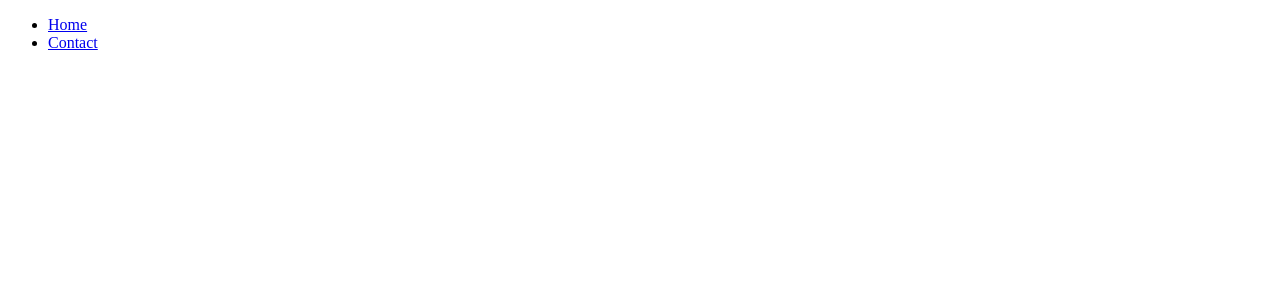
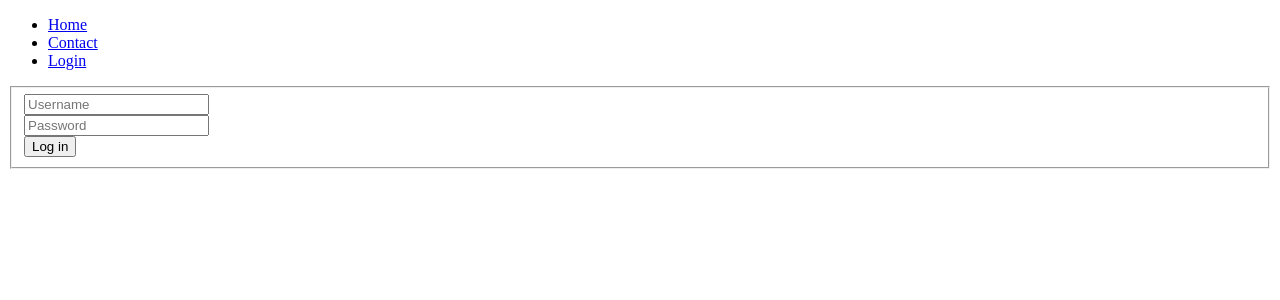
Before and after one commit to Noroff-FEU-Assignments/project-exam-2-Andstyv, a React (Create React App) app: page /login in a window 1280 px wide. Before the commit this address had no page. Shown: the top 300 px of the page. Built offline with nearby package versions, Linux system fonts and the light colour scheme.

Commit message:
Added login form and auth context

```diff
--- a/package.json
+++ b/package.json
@@ -3,16 +3,19 @@
   "version": "0.1.0",
   "private": true,
   "dependencies": {
+    "@hookform/resolvers": "^2.9.7",
     "@testing-library/jest-dom": "^5.16.5",
     "@testing-library/react": "^13.3.0",
     "@testing-library/user-event": "^13.5.0",
     "axios": "^0.27.2",
     "react": "^18.2.0",
     "react-dom": "^18.2.0",
+    "react-hook-form": "^7.34.2",
     "react-router-dom": "^6.3.0",
     "react-scripts": "5.0.1",
     "styled-components": "^5.3.5",
-    "web-vitals": "^2.1.4"
+    "web-vitals": "^2.1.4",
+    "yup": "^0.32.11"
   },
   "scripts": {
     "start": "react-scripts start",
--- a/src/App.js
+++ b/src/App.js
@@ -1,9 +1,11 @@
 import React from "react";
 import { Route, Routes } from "react-router-dom";
 import "./App.css";
+import AdminPage from "./components/admin/AdminPage";
 import ContactPage from "./components/contact/ContactPage";
 import HomePage from "./components/home/HomePage";
 import Nav from "./components/layout/Nav";
+import LoginPage from "./components/login/LoginPage";
 
 function App() {
   return (
@@ -13,6 +15,8 @@ function App() {
         <Routes>
           <Route exact path="/" element={<HomePage />} />
           <Route path="/contact" element={<ContactPage />} />
+          <Route path="/login" element={<LoginPage />} />
+          <Route path="/admin" element={<AdminPage />} />
         </Routes>
       </div>
     </>
--- a/src/components/admin/AdminPage.js
+++ b/src/components/admin/AdminPage.js
@@ -12,7 +12,7 @@ function AdminPage() {
     }
   });
 
-  return <div>Admin</div>;
+  return <div>This is admin page</div>;
 }
 
 export default AdminPage;
--- a/src/components/layout/Nav.js
+++ b/src/components/layout/Nav.js
@@ -10,6 +10,9 @@ function Nav() {
         <li>
           <NavLink to="/contact">Contact</NavLink>
         </li>
+        <li>
+          <NavLink to="/login">Login</NavLink>
+        </li>
       </ul>
     </nav>
   );
--- /dev/null
+++ b/src/components/login/LoginForm.js
@@ -0,0 +1,64 @@
+import * as yup from "yup";
+import { yupResolver } from "@hookform/resolvers/yup";
+import { useState } from "react";
+import { useForm } from "react-hook-form";
+import axios from "axios";
+import { useNavigate } from "react-router-dom";
+
+const schema = yup.object().shape({
+  username: yup.string().required("Please enter username"),
+  password: yup.string().required("Please enter password"),
+});
+
+function LoginForm() {
+  const [loginError, setLoginError] = useState(null);
+  const [submitting, setSubmitting] = useState(false);
+
+  const {
+    register,
+    handleSubmit,
+    formState: { errors },
+  } = useForm({
+    resolver: yupResolver(schema),
+  });
+  const history = useNavigate();
+
+  function tryToLogin(data) {
+    axios
+      .post("https://andsty-noroff-exam2.herokuapp.com/api/auth/local", {
+        identifier: "admin@admin.com",
+        password: "admin123",
+      })
+      .then((response) => {
+        console.log("User profile", response.data.user);
+        console.log("User token", response.data.jwt);
+        setSubmitting(false);
+        history("/admin");
+      })
+      .catch((error) => {
+        console.log("An error occured:", error.response);
+        setLoginError(error.toString());
+      });
+  }
+
+  return (
+    <>
+      <form className="login-form" onSubmit={handleSubmit(tryToLogin)}>
+        {loginError && <div className="login-error">{loginError}</div>}
+        <fieldset>
+          <div>
+            <input className="login-form__input" placeholder="Username" {...register("username")} />
+            {errors.username && <div className="login-form__error">{errors.username.message}</div>}
+          </div>
+          <div>
+            <input className="login-form__input" type="password" placeholder="Password" {...register("password")} />
+            {errors.password && <div className="login-form__error">{errors.password.message}</div>}
+          </div>
+          <button>{submitting ? "Logging in..." : "Log in"}</button>
+        </fieldset>
+      </form>
+    </>
+  );
+}
+
+export default LoginForm;
--- /dev/null
+++ b/src/components/login/LoginPage.js
@@ -0,0 +1,11 @@
+import LoginForm from "./LoginForm";
+
+function LoginPage() {
+  return (
+    <>
+      <LoginForm />
+    </>
+  );
+}
+
+export default LoginPage;
```
Also changed, not shown: src/context/AuthContext.js (added, +11 -0 lines), 1 other file (tests, documents, lock files or other folders).
